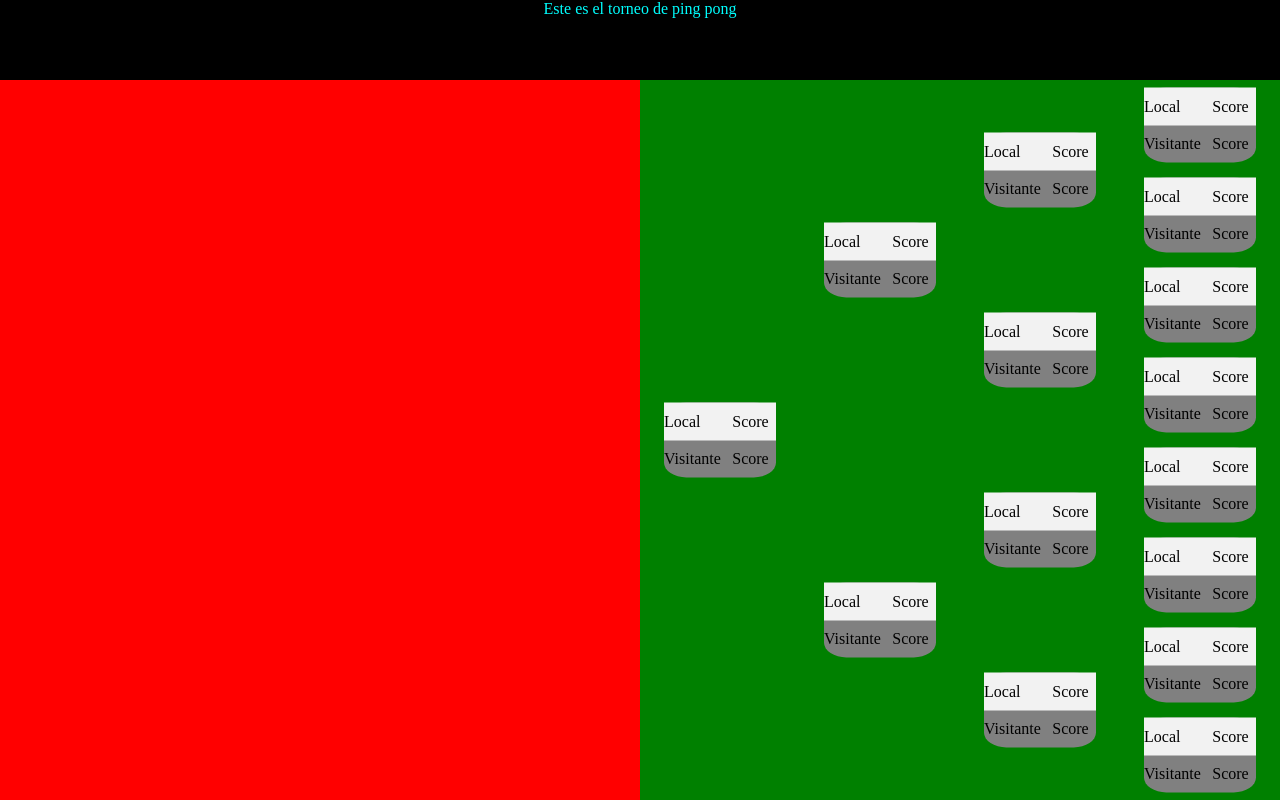
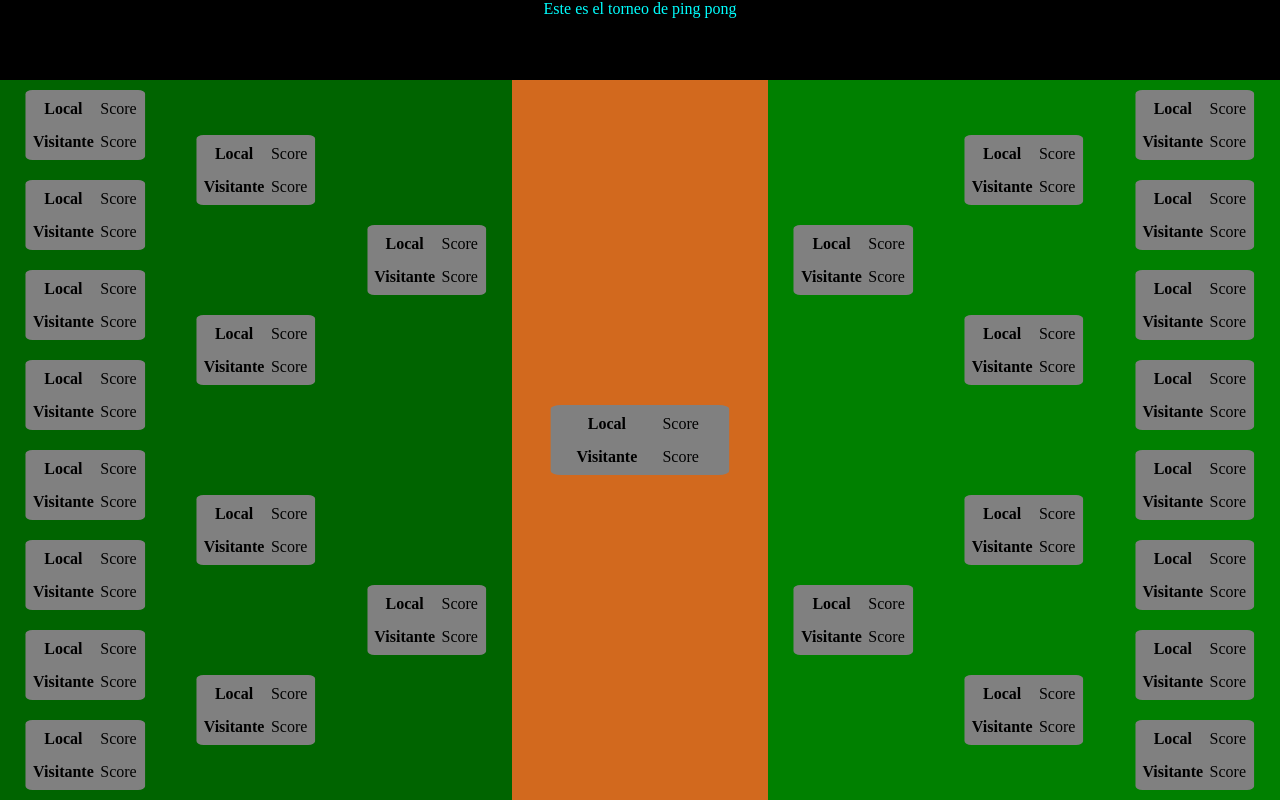
Before and after one commit to raulbrocal/DWS, a PHP site: page /clasificacion.php in a window 1280 px wide. Run offline with PHP 8.4, Linux system fonts and the light colour scheme.

Commit message:
maquetación sólida

```diff
--- a/UD_4/Practica/Torneo/clasificacion.php
+++ b/UD_4/Practica/Torneo/clasificacion.php
@@ -10,21 +10,73 @@
 
 <body>
     <div class="contenedor">
+
         <div class="menu">
             <p class="titulo">Este es el torneo de ping pong</p>
         </div>
-        <div class="cuadroIzq"></div>
+
+        <div class="cuadroIzq">
+            <div class="rondaIzq">
+                <?php for ($i = 0; $i < 8; $i++) { ?>
+                    <div class="octavos">
+                        <table class="participantes">
+                            <tr>
+                                <th>Local</th>
+                                <td>Score</td>
+                            </tr>
+                            <tr>
+                                <th>Visitante</th>
+                                <td>Score</td>
+                            </tr>
+                        </table>
+                    </div>
+                <?php } ?>
+            </div>
+            <div class="rondaIzq">
+                <?php for ($i = 0; $i < 4; $i++) { ?>
+                    <div class="cuartos">
+                        <table class="participantes">
+                            <tr>
+                                <th>Local</th>
+                                <td>Score</td>
+                            </tr>
+                            <tr>
+                                <th>Visitante</th>
+                                <td>Score</td>
+                            </tr>
+                        </table>
+                    </div>
+                <?php } ?>
+            </div>
+            <div class="rondaIzq">
+                <?php for ($i = 0; $i < 2; $i++) { ?>
+                    <div class="semi">
+                        <table class="participantes">
+                            <tr>
+                                <th>Local</th>
+                                <td>Score</td>
+                            </tr>
+                            <tr>
+                                <th>Visitante</th>
+                                <td>Score</td>
+                            </tr>
+                        </table>
+                    </div>
+                <?php } ?>
+            </div>
+        </div>
+
         <div class="cuadroDer">
             <div class="rondaDer">
                 <?php for ($i = 0; $i < 8; $i++) { ?>
                     <div class="octavos">
                         <table class="participantes">
                             <tr>
-                                <td>Local</td>
+                                <th>Local</th>
                                 <td>Score</td>
                             </tr>
                             <tr>
-                                <td>Visitante</td>
+                                <th>Visitante</th>
                                 <td>Score</td>
                             </tr>
                         </table>
@@ -36,11 +88,11 @@
                     <div class="cuartos">
                         <table class="participantes">
                             <tr>
-                                <td>Local</td>
+                                <th>Local</th>
                                 <td>Score</td>
                             </tr>
                             <tr>
-                                <td>Visitante</td>
+                                <th>Visitante</th>
                                 <td>Score</td>
                             </tr>
                         </table>
@@ -52,33 +104,34 @@
                     <div class="semi">
                         <table class="participantes">
                             <tr>
-                                <td>Local</td>
+                                <th>Local</th>
                                 <td>Score</td>
                             </tr>
                             <tr>
-                                <td>Visitante</td>
+                                <th>Visitante</th>
                                 <td>Score</td>
                             </tr>
                         </table>
                     </div>
                 <?php } ?>
             </div>
-            <div class="rondaDer">
+        </div>
+
+        <div class="cuadroFinal">
             <div class="final">
                 <table class="participantes">
                     <tr>
-                            <td>Local</td>
+                        <th>Local</th>
                         <td>Score</td>
                     </tr>
                     <tr>
-                            <td>Visitante</td>
+                        <th>Visitante</th>
                         <td>Score</td>
                     </tr>
                 </table>
             </div>
+        </div>
 
-            </div>
-        </div>
     </div>
 </body>
 
--- a/UD_4/Practica/Torneo/css/clasificacion.css
+++ b/UD_4/Practica/Torneo/css/clasificacion.css
@@ -1,6 +1,12 @@
 * {
     margin: 0%;
     padding: 0%;
+    box-sizing: border-box;
+}
+
+.contenedor {
+    width: 100%;
+    height: 100%;
 }
 
 .menu {
@@ -14,31 +20,38 @@
 .cuadroIzq {
     background-color: red;
     height: 90%;
-    width: 50%;
+    width: 40%;
     float: left;
 }
 
 .cuadroDer {
     background-color: blue;
     height: 90%;
-    width: 50%;
+    width: 40%;
     float: right;
 }
 
 .rondaIzq {
     background-color: darkgreen;
-    width: 25%;
+    width: 33.33%;
     height: 100%;
     float: left;
 }
 
 .rondaDer {
     background-color: green;
-    width: 25%;
+    width: 33.33%;
     height: 100%;
     float: right;
     display: block;
     justify-content: center;
+}
+
+.cuadroFinal {
+    width: 20%;
+    height: 90%;
+    background-color: chocolate;
+    float: left;
 }
 
 .octavos {
@@ -62,7 +75,7 @@
     position: relative;
 }
 
-.final{
+.final {
     width: 100%;
     height: 100%;
     align-self: center;
@@ -71,10 +84,10 @@
 
 .participantes {
     width: 70%;
-    height: 75px;
+    height: 70px;
     background-color: gray;
-    border-collapse: collapse;
-    border-radius: 20%;
+    border: 1px solid transparent ;
+    border-radius: 6%;
     position: absolute;
     top: 50%;
     left: 50%;
@@ -82,5 +95,8 @@
 }
 
 .participantes tr:first-child {
-    background-color: #f2f2f2;
+    width: 100%;
+    height: 50%;
+    border-radius: 20%;
+    border-collapse: collapse;
 }
```
Also changed, not shown: UD_4/Practica/Torneo/css/index.css (added, +41 -0 lines), UD_4/Practica/Torneo/index.php (+9 -3 lines). Lines whose indentation alone changed are shown as unchanged.
